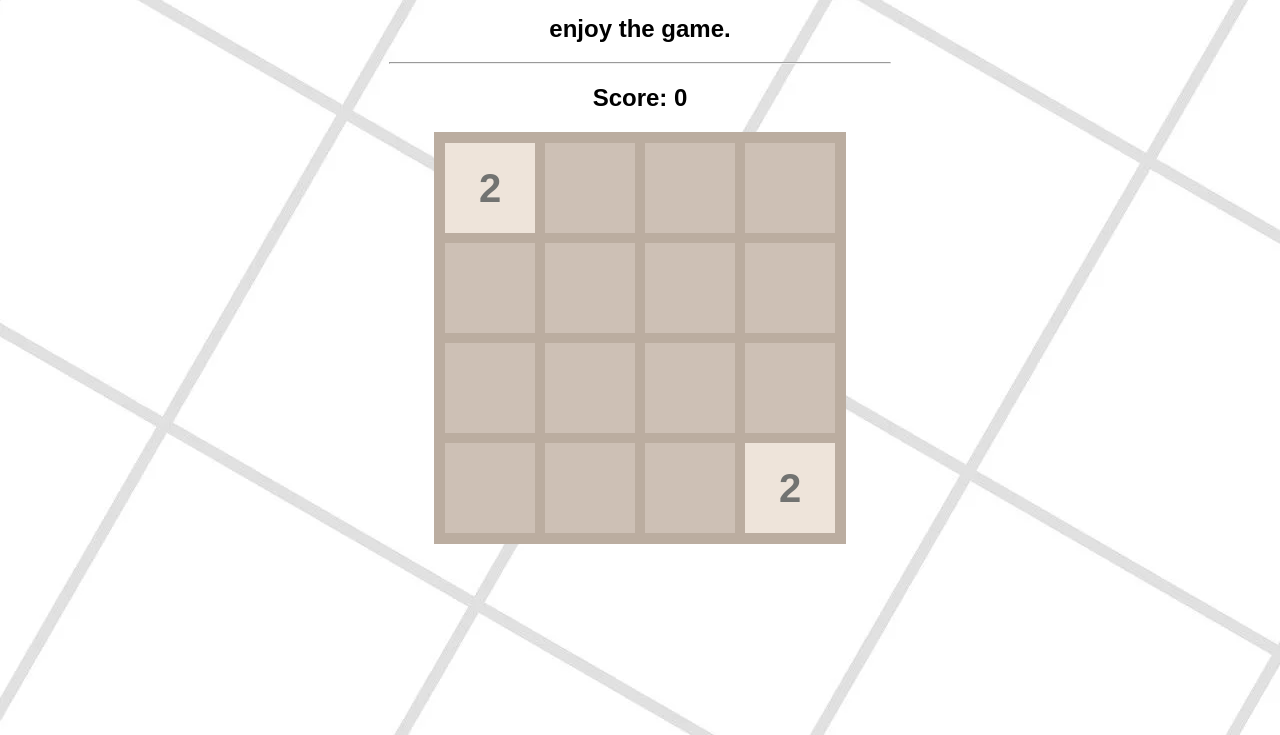
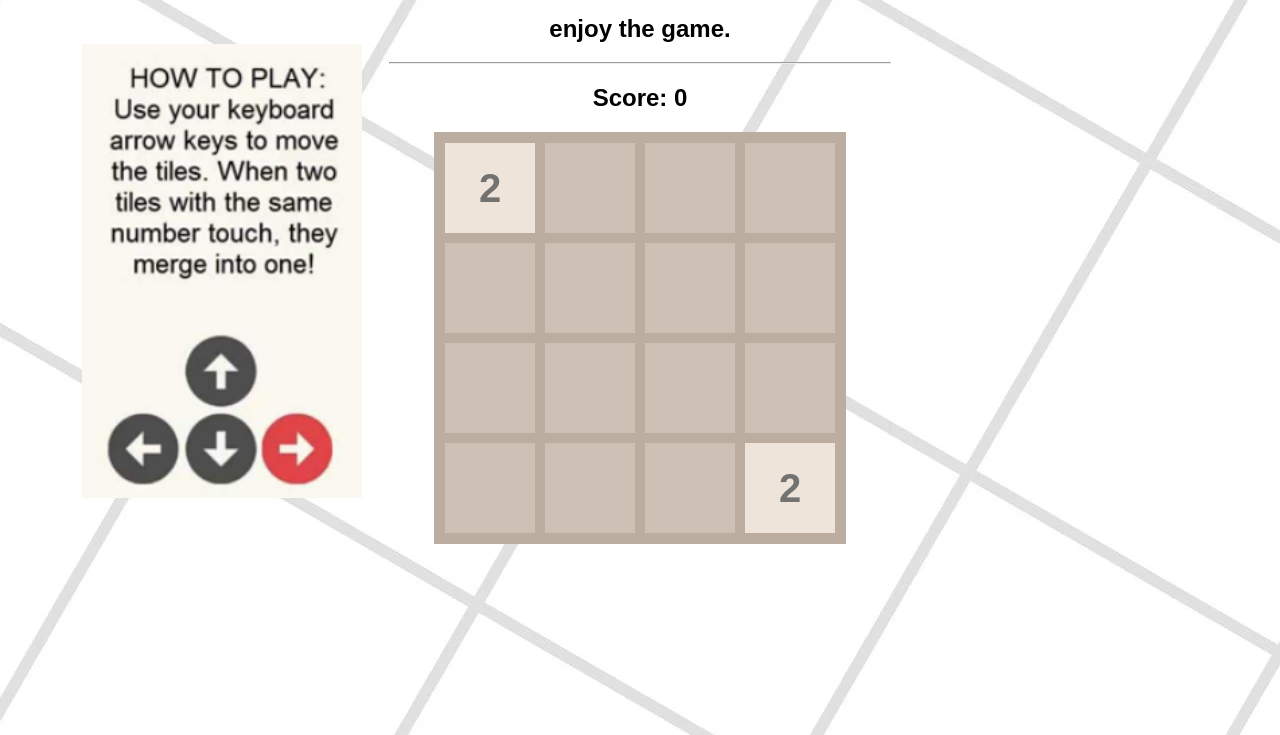
Before and after one commit to LakmalSulochana/2048-game, a plain HTML site: page index.html in a window 1280 px wide. Shown: the part 65-800 px from the top of the page. Drawn offline with Linux system fonts and the light colour scheme.

Commit message:
add guideline image

```diff
--- a/assets/styles/Style.css
+++ b/assets/styles/Style.css
@@ -1,7 +1,18 @@
 body {
     font-family: Arial, Helvetica, sans-serif;
     text-align: center;
-    background-image: url("../img/289374.webp");
+    background-image: url("../img/289374.png");
+}
+#guideline>img{
+    z-index: 2;
+    position: absolute;
+    margin: auto;
+    left: 82px;
+    /* right: 0; */
+    top: 55px;
+    bottom: 183px;
+    width: 280px;
+
 }
 
 hr {
--- a/index.html
+++ b/index.html
@@ -15,5 +15,8 @@
     <h2>Score: <span id="score">0</span></h2>
     <div id="board">
     </div>
+    <div id="guideline">
+        <img src="assets/img/guildline.png" alt="">
+    </div>
 </body>
 </html>
```
Also changed, not shown: assets/img/289374.png (renamed from assets/img/289374.webp), assets/img/guildline.png (added).
